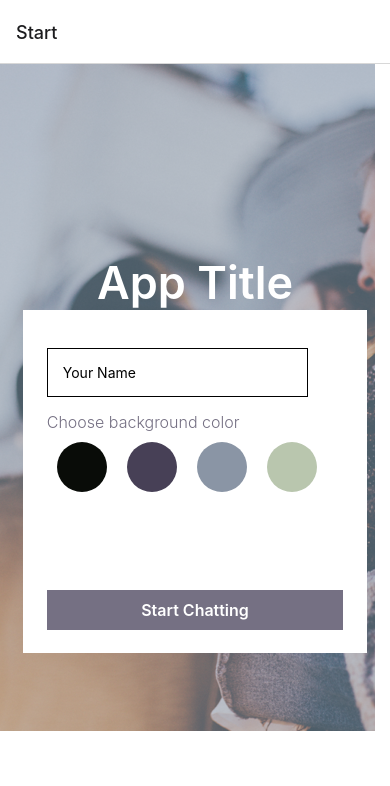
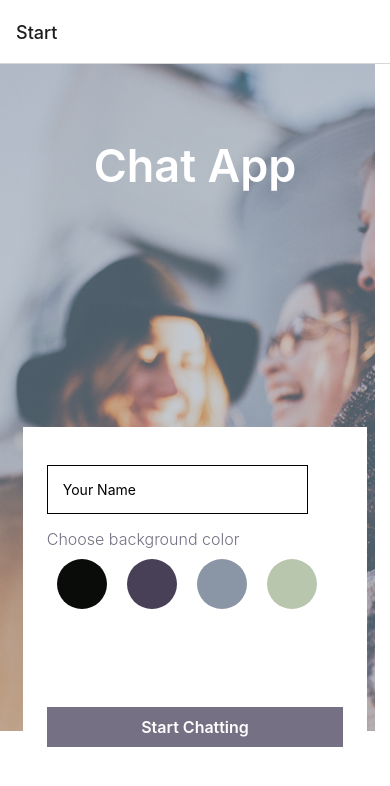
Before and after one commit to CoderMCH/chat-app, a React Native app: screen /Start in a window 390 px wide. Shown: the top 786 px of the page. Built offline with nearby package versions, Linux system fonts and the light colour scheme.

Commit message:
1. change "App Title" to "Chat  App" 2. add mariginTop to content

```diff
--- a/components/Start.js
+++ b/components/Start.js
@@ -20,7 +20,7 @@ export const Start = ({ navigation }) => {
 
     return (
         <ImageBackground source={require('../assets/BackgroundImage.png')} style={styles.container}>
-            <Text style={styles.title}>App Title</Text>
+            <Text style={styles.title}>Chat App</Text>
             <View style={styles.content}>
                 <TextInput value={username} onChangeText={setName}
                     style={styles.textInput}
@@ -70,7 +70,8 @@ const styles = StyleSheet.create({
         backgroundColor: 'white',
         height: '44%',
         width: '88%',
-        padding: '6%'
+        padding: '6%',
+        marginTop: "60%"
     },
     textInput: {
         width: "88%",
```
